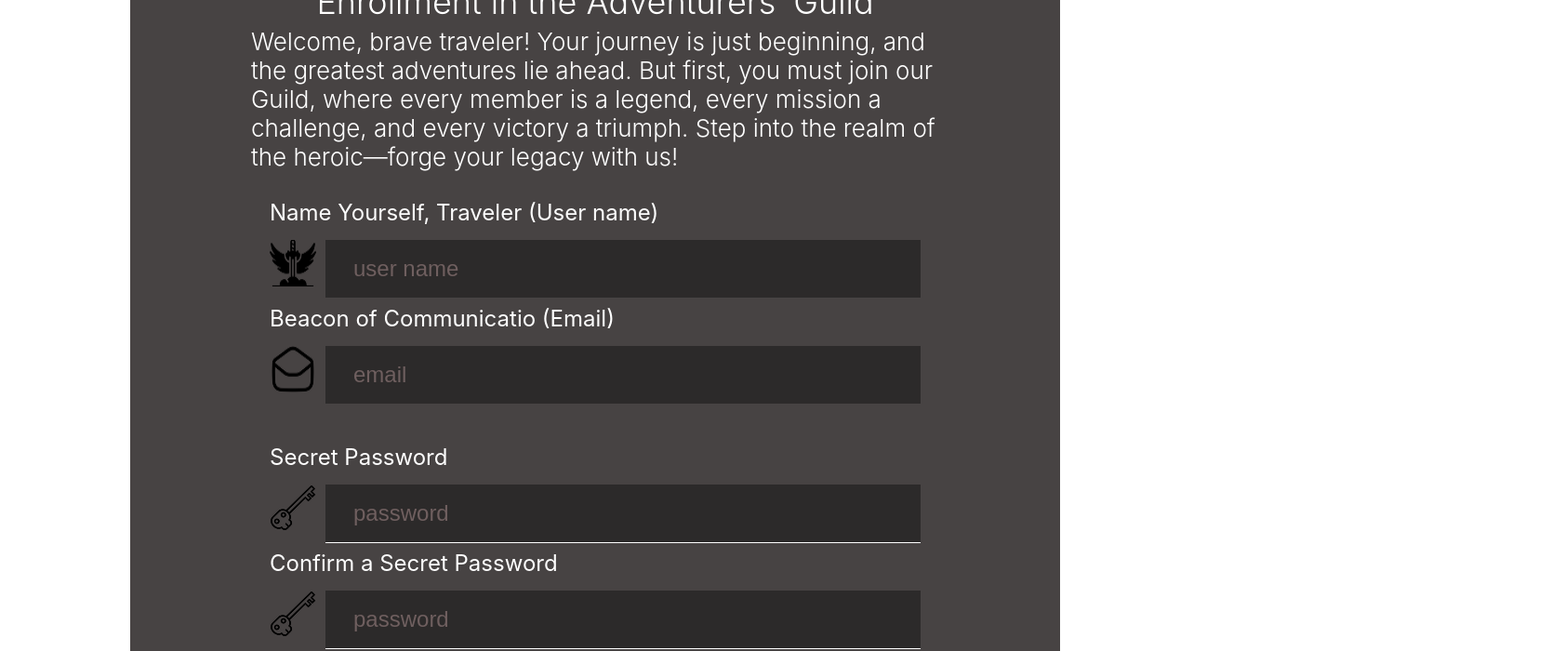
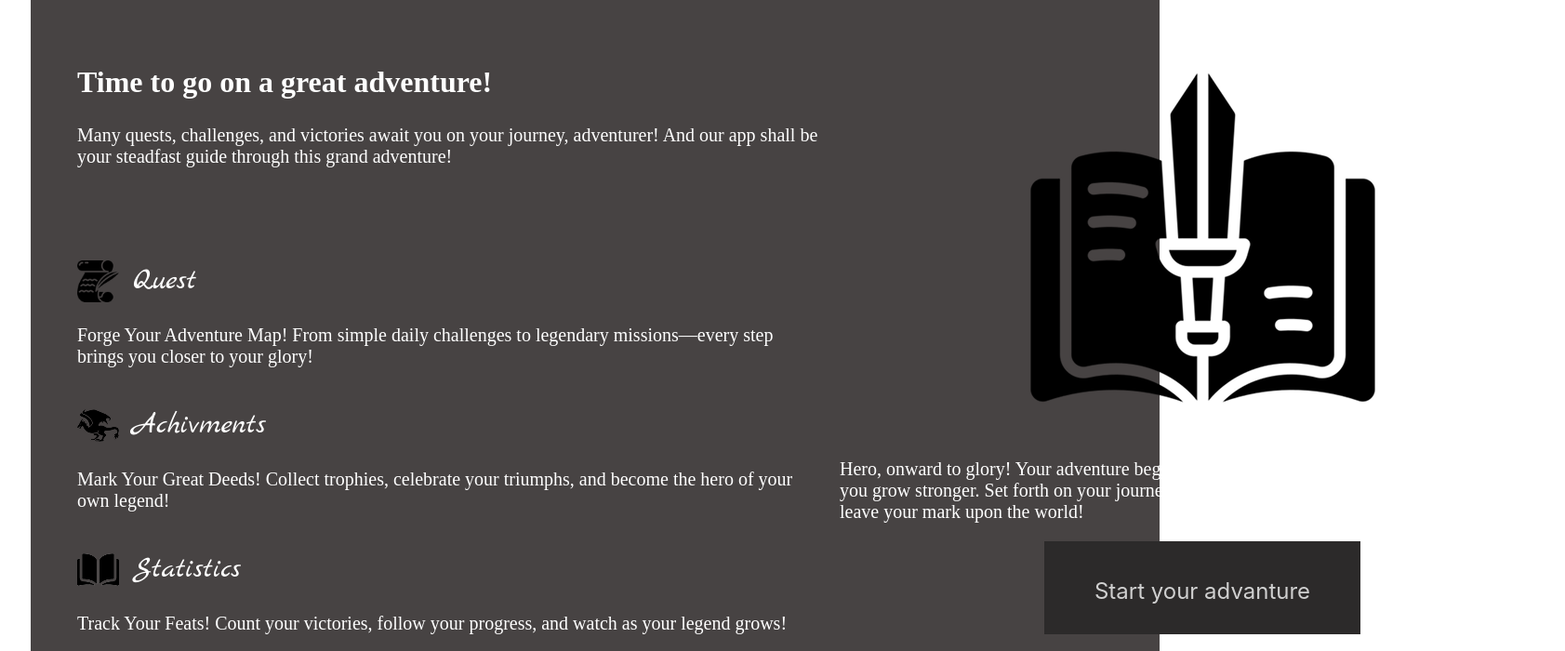
Before and after one commit to Baroslav/QuestLife, a Next.js app: page / in a window 1280 px wide. Shown: the part 220-920 px from the top of the page at 93% size, 1683 px wide, since content can reach past the window. Built offline with nearby package versions, Linux system fonts and the light colour scheme.

Commit message:
create default btn and main block section

```diff
--- a/src/app/components/auth/auth.module.css
+++ b/src/app/components/auth/auth.module.css
@@ -5,7 +5,7 @@
     color: white;
     width: 1000px;
     box-sizing: border-box;
-    padding: 120px 130px 20px 130px;
+    padding: 120px 130px 150px 130px;
     border-radius: 25px;
     font-family: inter;
 }
@@ -30,15 +30,6 @@
 
 .pass {
  padding-top: 35px;
-}
-
-.authInputs button{
-    font-family: inter;
-    padding: 39px 52px;
-    background-color: #2C2A2A;
-    color: #D0D0D0;
-    border: none;
-    font-size: 24px;
 }
 
 .skeletons {
--- a/src/app/components/auth/authInput.tsx
+++ b/src/app/components/auth/authInput.tsx
@@ -1,3 +1,4 @@
+import DefBtn from "../ui/defBtn/defBtn"
 import GoogleAuth from "../ui/googleAuth/googleAuth"
 import QuestInput from "../ui/input/questInput"
 import styles from "./auth.module.css"
@@ -29,7 +30,7 @@ const AuthInputs:React.FC<AuthInputsPorps> = ({userAuth}) => {
                 </div>
             <GoogleAuth/>
 
-            <button>Start your advanture</button>
+            <DefBtn content = {"Start your advanture"}/>
             </div>
     )
 }
--- /dev/null
+++ b/src/app/components/headerContetn/aboutitem.tsx
@@ -0,0 +1,22 @@
+import styles from "./headerContetn.module.css"
+
+
+type AboutItemProps = {
+    img : string,
+    header : string,
+    content : string
+}
+
+const AboutItem:React.FC<AboutItemProps> = ({img , header, content}) => {
+    return (
+        <div className={styles.adoutItem}>
+            <div className={styles.itemHeader}>
+                <img src = {img} alt="" />
+                <p>{header}</p>
+            </div>
+                <p className = {styles.itemContent}>{content}</p>
+        </div>
+    )
+}
+
+export default AboutItem
--- /dev/null
+++ b/src/app/components/headerContetn/headerContetn.module.css
@@ -0,0 +1,82 @@
+.main {
+    background-color: #474343;
+    border-radius: 5px;
+    margin: 25px;
+    padding: 73px 50px;
+    color: white;
+    font-weight: 300;
+}
+.main h1 {
+    font-size: 64px;
+    text-align: center;
+    font-weight: 300;
+}
+.main h2 {
+    font-size: 32px;
+    font-family: serif;
+}
+
+.mainContent {
+    display: flex;
+    justify-content: space-between;
+}
+.aboutHeader {
+    padding-bottom: 80px;
+}
+.subtitles {
+    font-size: 20px;
+    font-family: serif;
+    width: 820px;
+}
+.mainContent p {
+    font-size: 20px;
+}
+
+.about {
+
+}
+.adoutItem {
+    padding-bottom: 40px;
+}
+.itemHeader {
+    display: flex;
+    gap: 15px;
+    align-items: center;
+    padding-bottom: 24px;
+}
+.itemHeader p {
+    margin: 0;
+    font-size: 32px;
+}
+
+.itemHeader p {
+     font-size: 32px;
+}
+
+
+.itemContent {
+    font-family: serif;
+    margin: 0;
+    font-size: 20px;
+    width: 780px;
+}
+
+.about img {
+    width: 45px;
+    height: 45px;
+}
+
+.callToAction {
+    position: relative;
+    text-align: center;
+}
+.callToAction img {
+    width: 423px;
+    height: 423px;
+}
+.callToAction p {
+    width: 780px;
+    text-align: left;
+    font-family: serif;
+    font-size: 20px;
+}
--- /dev/null
+++ b/src/app/components/headerContetn/headerContetn.tsx
@@ -0,0 +1,33 @@
+import DefBtn from "../ui/defBtn/defBtn"
+import AboutItem from "./aboutitem"
+import styles from "./headerContetn.module.css"
+
+const HeaderContet = () => {
+    return (
+        <main className={styles.main}>
+            <h1>Welcome, brave Adventurer!</h1>
+            <div className={styles.mainContent}>
+               <div>
+                    <div className = {styles.aboutHeader}>
+                        <h2>Time to go on a great adventure!</h2>
+                        <p className = {styles.subtitles}>Many quests, challenges, and victories await you on your journey, adventurer! And our app shall be your steadfast guide through this grand adventure!</p>
+                    </div>
+                    <div className={styles.about}>
+                            <AboutItem img={"quest.png"} header = {"Quest"} content="    Forge Your Adventure Map!  From simple daily challenges to legendary missions—every step brings you closer to your glory! "/>
+                            <AboutItem img={"mythical.png"} header = {"Achivments"} content="    Mark Your Great Deeds! Collect trophies, celebrate your triumphs, and become the hero of your own legend! "/>
+                            <AboutItem img={"openBook.png"} header = {"Statistics"} content="       Track Your Feats!  Count your victories, follow your progress, and watch as your legend grows!  "/>
+                    </div>
+               </div>
+
+               <div className = {styles.callToAction}>
+                    <img src="swordBook.png" alt="" />
+                    <p>Hero, onward to glory!  Your adventure begins now, and with every quest, every achievement, you grow stronger. Set forth on your journey—conquer the heights, achieve the impossible, and leave your mark upon the world! </p>
+                    <DefBtn content={"Start your advanture"}/>
+               </div>
+            </div>
+        </main>
+    )
+}
+
+
+export default HeaderContet
--- /dev/null
+++ b/src/app/components/ui/defBtn/defBtn.module.css
@@ -0,0 +1,10 @@
+.defBtn {
+    width: 340px;
+    height: 100px;
+    font-family: inter;
+    padding: 39px 52px;
+    background-color: #2C2A2A;
+    color: #D0D0D0;
+    border: none;
+    font-size: 24px;
+}
--- /dev/null
+++ b/src/app/components/ui/defBtn/defBtn.tsx
@@ -0,0 +1,15 @@
+import styles from "./defBtn.module.css"
+
+
+type DefBtnProps = {
+    content : string
+}
+
+
+const DefBtn:React.FC<DefBtnProps> = ({content}) => {
+    return (
+        <button className={styles.defBtn}>{content}</button>
+    )
+}
+
+export default DefBtn
--- a/src/app/page.tsx
+++ b/src/app/page.tsx
@@ -9,6 +9,7 @@ import NavBar from "./components/header/navBar/navBar";
 import HeaderGoroup from "./components/header/headerGoroup/headerGoroup";
 import QuestInput from "./components/ui/input/questInput";
 import Auth from "./components/auth/auth";
+import HeaderContet from "./components/headerContetn/headerContetn";
 
 
 
@@ -17,7 +18,7 @@ const marckSctipt = Marck_Script({subsets : ["latin"], weight : "400"})
 export default function Home() {
   return (
     <div className={marckSctipt.className}>
-      <Auth/>
+        <HeaderContet/>
     </div>
   );
 }
```
Also changed, not shown: public/openBook.svg (added), public/swordBook.png (added).
